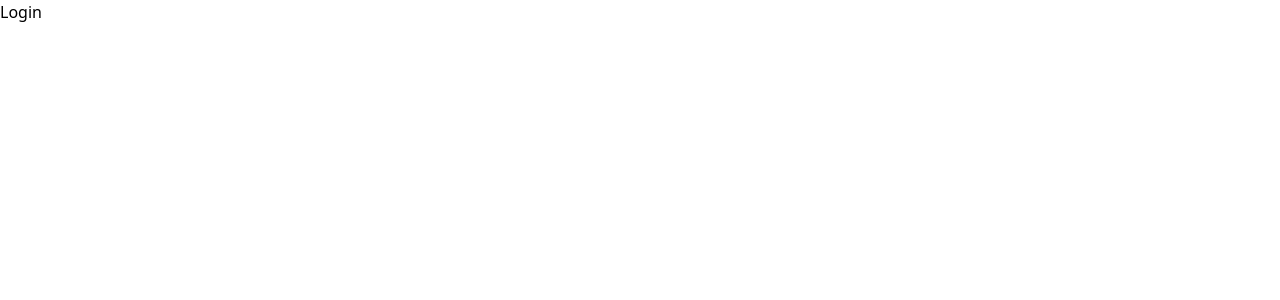
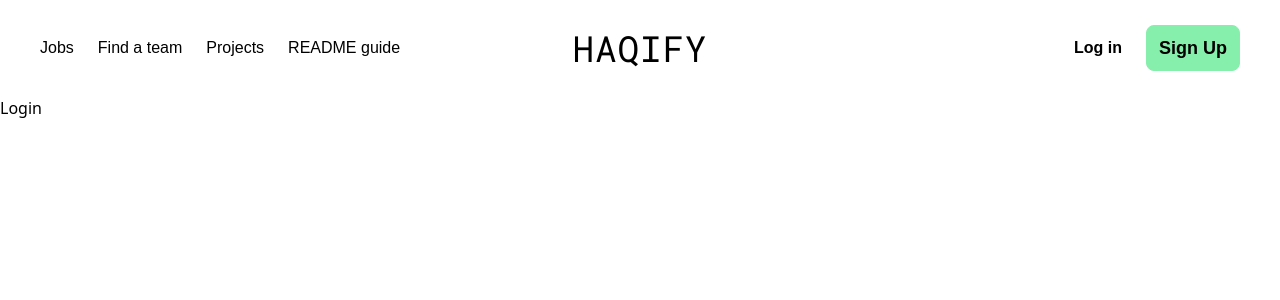
Before and after one commit to Jacksonwrk3/Haqify, a Next.js app: page /login in a window 1280 px wide. Shown: the top 300 px of the page. Built offline with nearby package versions, Linux system fonts and the light colour scheme; a web font is replaced by a local one.

Commit message:
Added header to the layout page

```diff
--- a/src/app/layout.js
+++ b/src/app/layout.js
@@ -2,7 +2,7 @@
 
 import "./globals.css";
 import { Poppins, Martian_Mono, Roboto_Mono } from "next/font/google";
-
+import Navigation from "../components/Navigation/Navigation.jsx";
 const robotoMono = Roboto_Mono({
   subsets: ["latin"],
   display: "swap",
@@ -28,7 +28,12 @@
       lang="en"
       className={`${poppins.variable} ${martianMono.variable} ${robotoMono.variable}`}
     >
-      <body className="relative">{children}</body>
+      <body className="relative">
+        <header className="relative z-50 flex flex-col w-screen ">
+          <Navigation />
+        </header>
+        {children}
+      </body>
     </html>
   );
 }
--- a/src/app/page.js
+++ b/src/app/page.js
@@ -5,11 +5,8 @@
 export default function Home() {
   return (
     <>
-      <header className="relative z-50 flex flex-col w-screen ">
-        <Navigation />
+      <main>
         <HeroBanner />
-      </header>
-      <main>
         <ImageWithText
           image="/networking.svg"
           alt="People working as a team"
```
